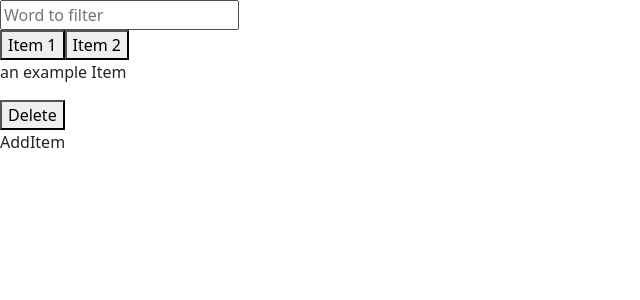
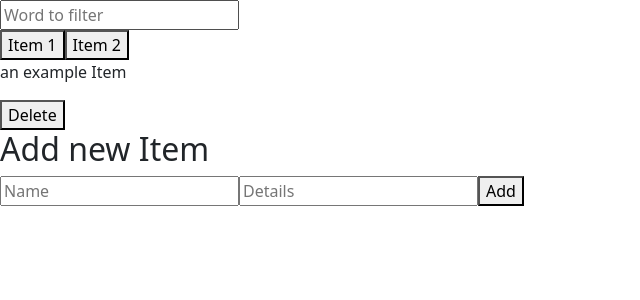
Before and after one commit to mickelson-classroom/list-detail-site-garv5014, a React (Create React App) app in the folder list-details/: page / in a window 1280 px wide. Shown: the top 300 px of the page, without its empty margins (0-640 px from the left). Built offline with nearby package versions, Linux system fonts and the light colour scheme.

Commit message:
final funtionality not pretty

```diff
--- a/list-details/src/components/AddItem.tsx
+++ b/list-details/src/components/AddItem.tsx
@@ -1,7 +1,50 @@
-import React from 'react'
+import { useState } from "react";
+import IListItem from "../interfaces/IListItem";
 
-export const AddItem = () => {
+export const AddItem = (props: { handleAdd: (item: IListItem) => void }) => {
+  const handleSubmit = (e: React.FormEvent<HTMLFormElement>) => {
+    e.preventDefault();
+    props.handleAdd(itemInfo);
+  };
+
+  const handleChange = (value: string ,name: string) => {
+    setItemInfo((prevState) => {
+      return {
+        ...prevState,
+        [name]: value,
+      };
+    });
+  };
+
+  const [itemInfo, setItemInfo] = useState<IListItem>({
+    id: 0,
+    name: "",
+    details: "",
+  });
   return (
-    <div>AddItem</div>
-  )
-}
+    <>
+      <h2>Add new Item</h2>
+      <form onSubmit={handleSubmit} className="form">
+        <label htmlFor="Item Name"></label>
+        <input
+          type="text"
+          name="itemName"
+          value={itemInfo?.name}
+          placeholder="Name"
+          onChange={(e) => handleChange(e.target.value, "name")}
+        />
+        <label htmlFor="Item Details"></label>
+        <input
+          type="text"
+          name="itemDetails"
+          value={itemInfo?.details}
+          placeholder="Details"
+          onChange={(e) => handleChange(e.target.value, "details")}
+        />
+        <button type="submit">
+          Add
+        </button>
+      </form>
+    </>
+  );
+};
--- a/list-details/src/components/ListItemDetails.tsx
+++ b/list-details/src/components/ListItemDetails.tsx
@@ -7,7 +7,7 @@ export const ListItemDetails = (props: {
   return (
     <>
       <p>{props.targetItem.details}</p>
-      <button onClick={() => {props.handleDelete()}}>Delete</button>
+      <button onClick={() => {props.handleDelete()}} disabled={props.targetItem.id === 0 ? true : false}>Delete</button>
     </>
     // takes in the list and and index and displays the details of the item at that index
     // there is a button that will delete the item at that index
--- a/list-details/src/components/MasterList.tsx
+++ b/list-details/src/components/MasterList.tsx
@@ -1,4 +1,4 @@
-import React from "react";
+import React, { useState } from "react";
 import { ListItemDetails } from "./ListItemDetails";
 import { FilterList } from "./FilterList";
 import { ItemsList } from "./ItemsList";
@@ -11,10 +11,10 @@ export const MasterList = () => {
     { id: 2, name: "Item 2", details: "This is an example Item" },
   ];
 
-  const [items, setItems] = React.useState(i);
-  const [filteredItems, setFilteredItems] = React.useState(i);
-  const [detailItem, setDetailItem] = React.useState(i[0]);
-  const [isFilter, setIsFilter] = React.useState(false);
+  const [items, setItems] = useState<IListItem[]>(i);
+  const [filteredItems, setFilteredItems] = useState<IListItem[]>(i);
+  const [detailItem, setDetailItem] = useState<IListItem>(i[0]);
+  const [isFilter, setIsFilter] = useState<boolean>(false);
 
   const handleListClick = (item: IListItem) => {
     setDetailItem(item);
@@ -29,7 +29,9 @@ export const MasterList = () => {
     }
     if (newList.length === 0) {
       setIsFilter(() => true);
-      setFilteredItems(() => [{ id: 0, name: "No Items", details: " " }]);
+      setFilteredItems(() => [
+        { id: 0, name: "No Items", details: "nothing here" },
+      ]);
       setDetailItem(() => filteredItems[0]);
     } else {
       setFilteredItems(newList);
@@ -45,8 +47,22 @@ export const MasterList = () => {
     setItems(newList);
     setDetailItem(newList[0]);
   };
+
+  const handleAdd = (item: IListItem) => {
+    setItems([...items, { ...item, id: items.length + 1 }]);
+  };
   // the onclick event from the list item sends back target index for the details
   // the onclick/delete event from the details the item at the index.
+  if (items.length === 0) {
+    return (
+      <>
+        <FilterList handleOnChange={handleOnFilterChange} />
+        <AddItem handleAdd={handleAdd} />
+        <p>No Items left</p>
+      </>
+    );
+  }
+
   return (
     <>
       <FilterList handleOnChange={handleOnFilterChange} />
@@ -54,11 +70,8 @@ export const MasterList = () => {
         list={isFilter ? filteredItems : items}
         handleClick={handleListClick}
       />
-      <ListItemDetails
-        targetItem={detailItem}
-        handleDelete={handleDelete}
-      />
-      <AddItem />
+      <ListItemDetails targetItem={detailItem} handleDelete={handleDelete} />
+      <AddItem handleAdd={handleAdd} />
     </>
   );
 };
```
